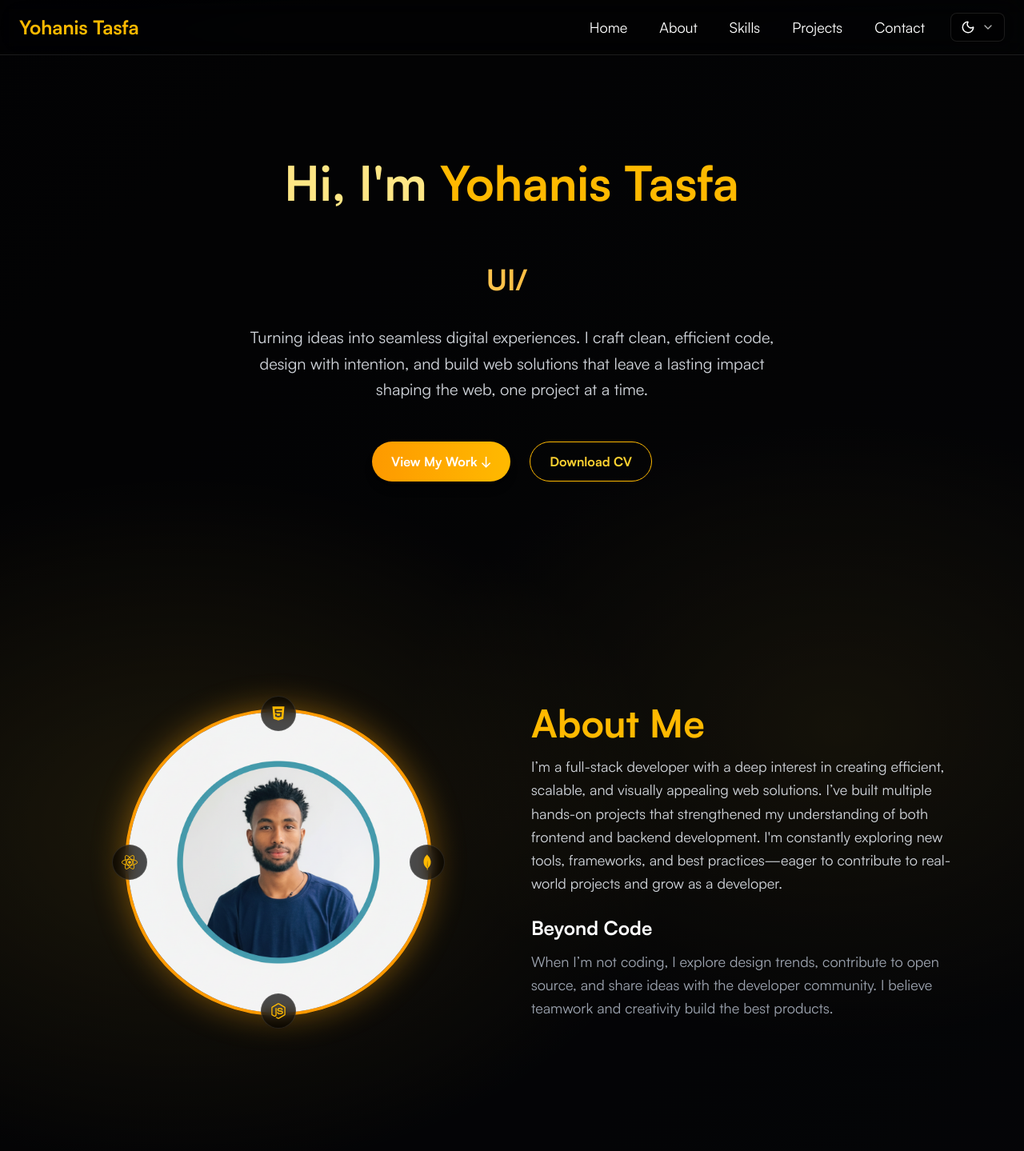
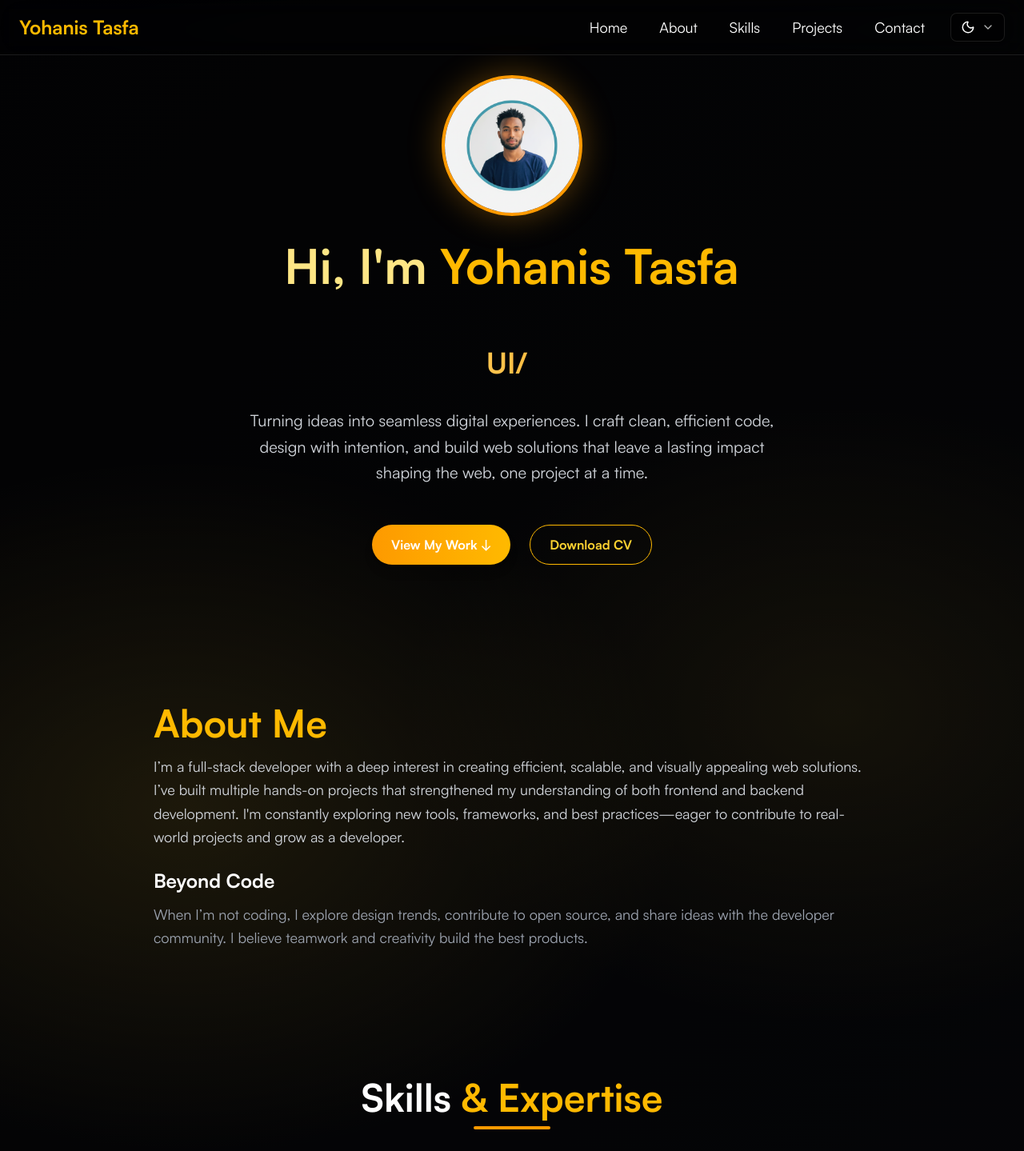
Before and after one commit to yohanis-Tasfa/my-portfolio, a React (Vite) app: page / in a window 1280 px wide. Shown: the top 1439 px of the page at 80% size. Built offline with nearby package versions, Linux system fonts and the light colour scheme.

Commit message:
refactor About and Hero components: remove unused imports and simplify layout

```diff
--- a/src/components/About.jsx
+++ b/src/components/About.jsx
@@ -1,9 +1,6 @@
 // src/components/About.jsx
 import React from "react";
 import { motion } from "framer-motion";
-import MyPhoto from "../assets/images/profile.png";
-import { FaHtml5, FaNodeJs, FaReact } from "react-icons/fa";
-import { SiMongodb } from "react-icons/si";
 
 const _motion = motion;
 
@@ -20,40 +17,7 @@ const About = () => {
       <div className="absolute inset-0 bg-[color:var(--overlay)]"></div>
 
       {/* CONTENT */}
-      <div className="relative max-w-6xl mx-auto grid md:grid-cols-2 gap-12 items-center">
-        {/* LEFT — IMAGE */}
-        <motion.div
-          className="flex justify-center"
-          initial={{ opacity: 0, x: 200 }}
-          transition={{ duration: 1 }}
-          whileInView={{ opacity: 1, x: 0 }}
-          viewport={{ once: true }}
-          whileHover={{ scale: 1.06, y: -10 }}
-        >
-          <div className="relative">
-            <img
-              src={MyPhoto}
-              alt="Profile"
-              className="w-72 h-72 md:w-96 md:h-96 rounded-full object-cover shadow-[0_0_40px_rgba(245,158,11,0.45)] border-4 border-amber-500"
-            />
-
-            {/* Tech stack icons around the border */}
-            <span className="absolute -top-4 left-1/2 -translate-x-1/2 w-11 h-11 rounded-full bg-[color:var(--surface-strong)] border border-[color:var(--border)] backdrop-blur flex items-center justify-center text-amber-400">
-              <FaHtml5 size={20} />
-            </span>
-            <span className="absolute -bottom-4 left-1/2 -translate-x-1/2 w-11 h-11 rounded-full bg-[color:var(--surface-strong)] border border-[color:var(--border)] backdrop-blur flex items-center justify-center text-amber-400">
-              <FaNodeJs size={20} />
-            </span>
-            <span className="absolute -left-4 top-1/2 -translate-y-1/2 w-11 h-11 rounded-full bg-[color:var(--surface-strong)] border border-[color:var(--border)] backdrop-blur flex items-center justify-center text-amber-400">
-              <FaReact size={20} />
-            </span>
-            <span className="absolute -right-4 top-1/2 -translate-y-1/2 w-11 h-11 rounded-full bg-[color:var(--surface-strong)] border border-[color:var(--border)] backdrop-blur flex items-center justify-center text-amber-400">
-              <SiMongodb size={20} />
-            </span>
-          </div>
-        </motion.div>
-
-        {/* RIGHT — TEXT */}
+      <div className="relative max-w-4xl mx-auto">
         <motion.div
           initial={{ opacity: 0, x: 200 }}
           transition={{ duration: 1 }}
--- a/src/components/Hero.jsx
+++ b/src/components/Hero.jsx
@@ -1,5 +1,6 @@
 import { motion } from "framer-motion";
 import TypewriterText from "./TypewriterText";
+import MyPhoto from "../assets/images/profile.png";
 
 const _motion = motion;
 
@@ -50,6 +51,19 @@ export default function Hero() {
         whileInView="show"
         viewport={{ once: false }} //  makes animation rerun
       >
+        <motion.div
+          variants={item}
+          className="flex justify-center mb-8"
+          whileHover={{ scale: 1.06, y: -8 }}
+          transition={{ type: "spring", stiffness: 220, damping: 18 }}
+        >
+          <img
+            src={MyPhoto}
+            alt="Profile"
+            className="w-32 h-32 md:w-44 md:h-44 rounded-full object-cover shadow-[0_0_40px_rgba(245,158,11,0.35)] border-4 border-amber-500"
+          />
+        </motion.div>
+
         <motion.h1
           variants={item}
           className="text-5xl md:text-6xl font-bold text-amber-200 mb-3 flex flex-col items-center min-h-[120px]"
```
